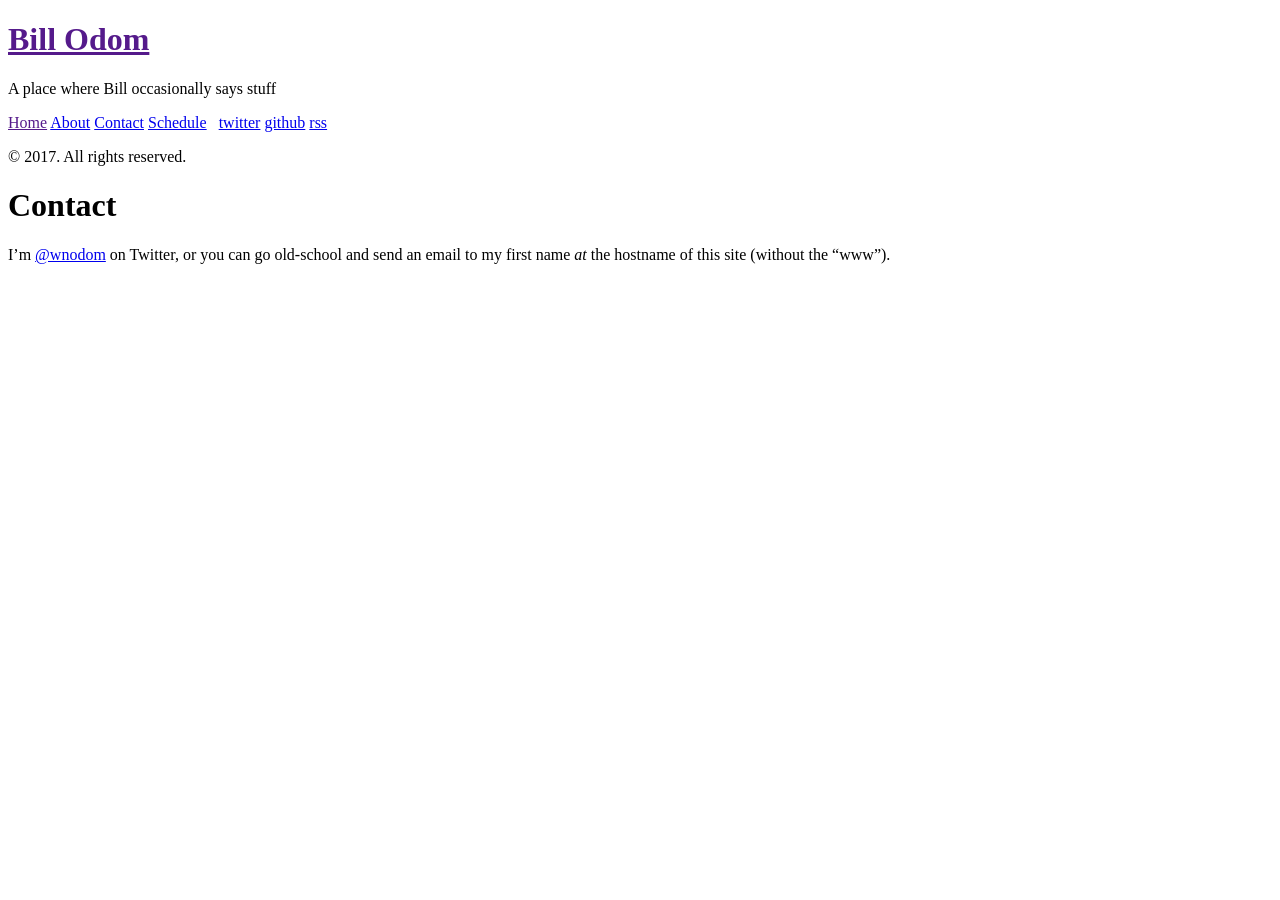
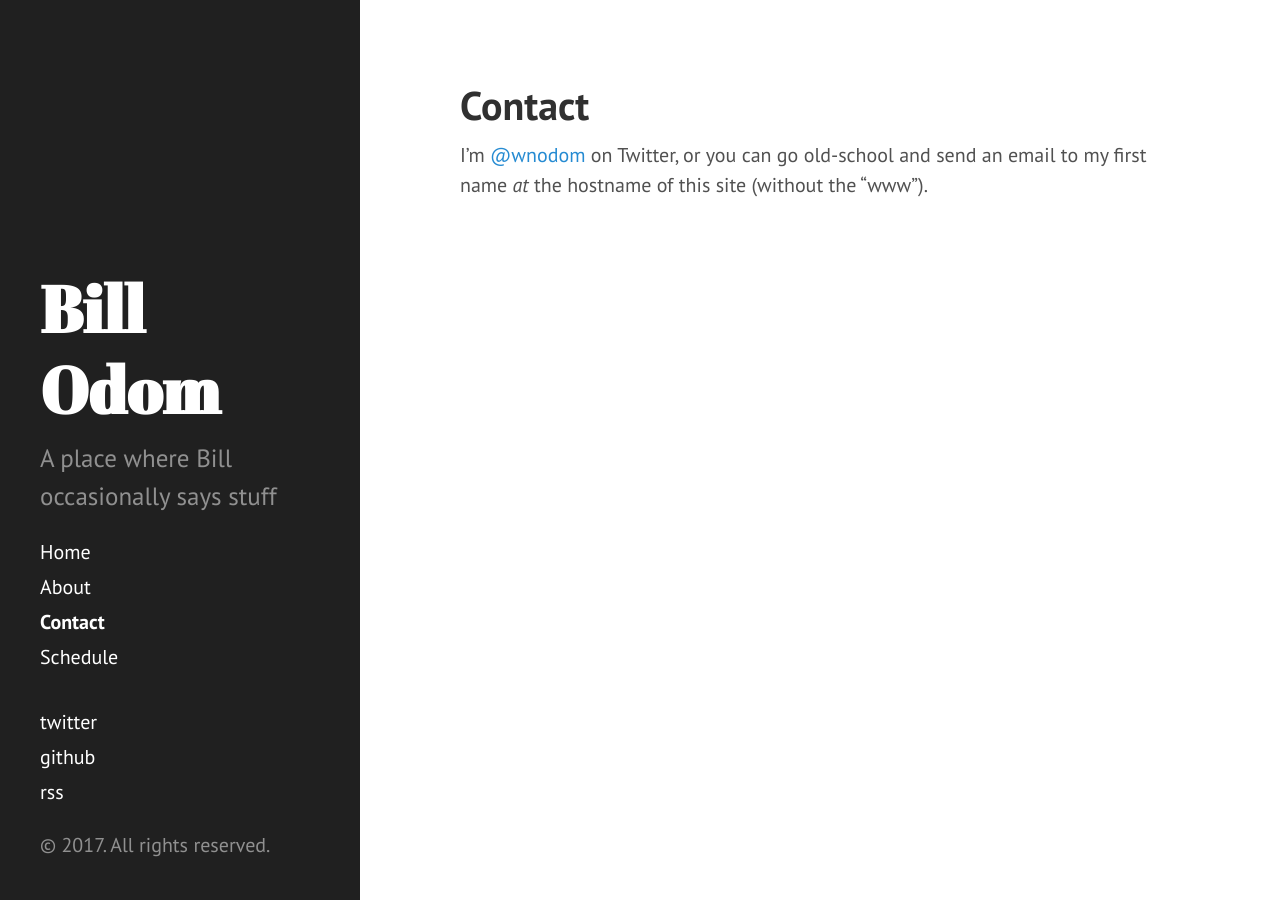
Before and after one commit to wnodom/wnodom.github.io, a Jekyll site: the page built from contact.md, in a window 1280 px wide. Built offline with Jekyll 4.4.1, drawn with Linux system fonts in a browser that asks for light colours.

Commit message:
Remove refs to site.baseurl

```diff
--- a/404.html
+++ b/404.html
@@ -6,5 +6,6 @@
 
 <div class="page">
   <h1 class="page-title">404: Page not found</h1>
-  <p class="lead">Sorry, we've misplaced that URL or it's pointing to something that doesn't exist. <a href="{{ site.baseurl }}">Head back home</a> to try finding it again.</p>
+  <p class="lead">Sorry, we've misplaced that URL or it's pointing to something that doesn't exist.
+  <a href="/">Head back home</a> to try finding it again.</p>
 </div>
--- a/_includes/head.html
+++ b/_includes/head.html
@@ -15,14 +15,14 @@
   </title>
 
   <!-- CSS -->
-  <link rel="stylesheet" href="{{ site.baseurl }}public/css/poole.css">
-  <link rel="stylesheet" href="{{ site.baseurl }}public/css/syntax.css">
-  <link rel="stylesheet" href="{{ site.baseurl }}public/css/hyde.css">
+  <link rel="stylesheet" href="/public/css/poole.css">
+  <link rel="stylesheet" href="/public/css/syntax.css">
+  <link rel="stylesheet" href="/public/css/hyde.css">
   <link rel="stylesheet" href="http://fonts.googleapis.com/css?family=PT+Sans:400,400italic,700|Abril+Fatface">
 
   <!-- Icons -->
-  <link rel="apple-touch-icon-precomposed" sizes="144x144" href="{{ site.baseurl }}public/apple-touch-icon-144-precomposed.png">
-                                 <link rel="shortcut icon" href="{{ site.baseurl }}public/favicon.ico">
+  <link rel="apple-touch-icon-precomposed" sizes="144x144" href="/public/apple-touch-icon-144-precomposed.png">
+                                 <link rel="shortcut icon" href="/public/favicon.ico">
 
   <!-- RSS -->
   <link rel="alternate" type="application/rss+xml" title="RSS" href="/atom.xml">
--- a/_includes/sidebar.html
+++ b/_includes/sidebar.html
@@ -2,7 +2,7 @@
   <div class="container sidebar-sticky">
     <div class="sidebar-about">
       <h1>
-        <a href="{{ site.baseurl }}">
+        <a href="/">
           {{ site.title }}
         </a>
       </h1>
@@ -10,7 +10,7 @@
     </div>
 
     <nav class="sidebar-nav">
-      <a class="sidebar-nav-item{% if page.url == site.baseurl %} active{% endif %}" href="{{ site.baseurl }}">Home</a>
+      <a class="sidebar-nav-item{% if page.url == '/' %} active{% endif %}" href="/">Home</a>
 
       {% comment %}
         The code below dynamically generates a sidebar nav of pages with
--- a/index.html
+++ b/index.html
@@ -21,15 +21,15 @@
 
 <div class="pagination">
   {% if paginator.next_page %}
-    <a class="pagination-item older" href="{{ site.baseurl }}page{{paginator.next_page}}">Older</a>
+    <a class="pagination-item older" href="/page{{paginator.next_page}}">Older</a>
   {% else %}
     <span class="pagination-item older">Older</span>
   {% endif %}
   {% if paginator.previous_page %}
     {% if paginator.page == 2 %}
-      <a class="pagination-item newer" href="{{ site.baseurl }}">Newer</a>
+      <a class="pagination-item newer" href="/">Newer</a>
     {% else %}
-      <a class="pagination-item newer" href="{{ site.baseurl }}page{{paginator.previous_page}}">Newer</a>
+      <a class="pagination-item newer" href="/page{{paginator.previous_page}}">Newer</a>
     {% endif %}
   {% else %}
     <span class="pagination-item newer">Newer</span>
```
